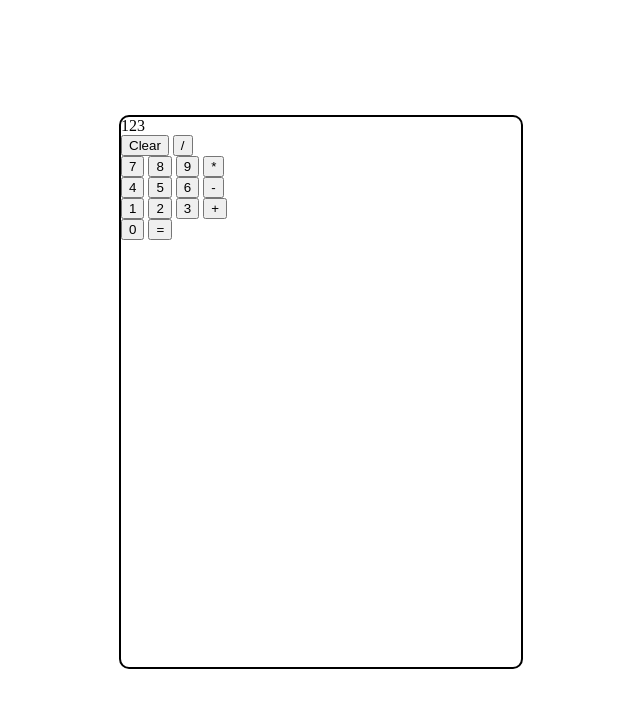
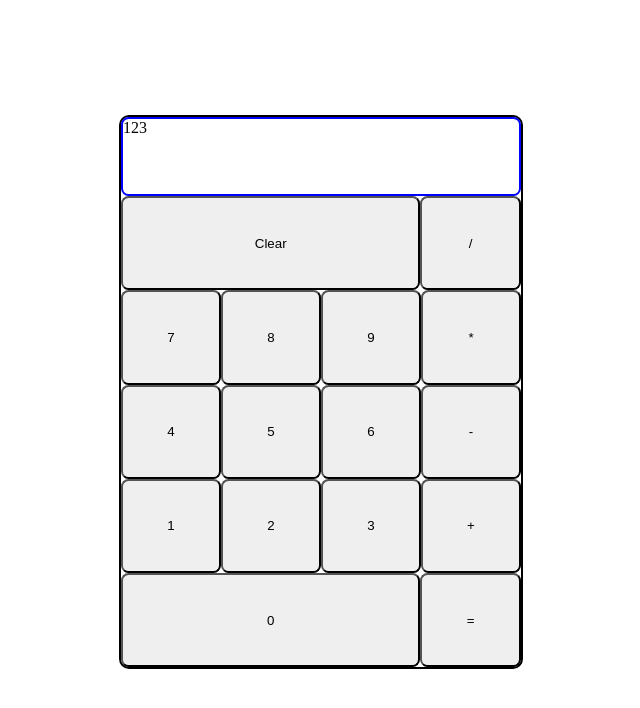
Before and after one commit to michaellehmann2/odin-calculator, a plain HTML site: page index.html in a window 1280 px wide. Shown: the whole page, without its empty margins (319-959 px from the left). Drawn offline with Linux system fonts and the light colour scheme.

Commit message:
Style calculator buttons

```diff
--- a/index.html
+++ b/index.html
@@ -9,30 +9,30 @@
     <body>
         <div class="calculator">
             <div class="display">123</div>
-            <div class="buttons">
-                <div class="clear-row">
+            <div class="button-rows">
+                <div class="row clear-row">
                     <button class="clear">Clear</button>
                     <button class="divide">/</button>
                 </div>
-                <div class="seven-row">
+                <div class="row seven-row">
                     <button class="seven">7</button>
                     <button class="eight">8</button>
                     <button class="nine">9</button>
                     <button class="multiply">*</button>
                 </div>
-                <div class="four-row">
+                <div class="row four-row">
                     <button class="four">4</button>
                     <button class="five">5</button>
                     <button class="six">6</button>
                     <button class="subtract">-</button>
                 </div>
-                <div class="one-row">
+                <div class="row one-row">
                     <button class="one">1</button>
                     <button class="two">2</button>
                     <button class="three">3</button>
                     <button class="add">+</button>
                 </div>
-                <div class="zero-row">
+                <div class="row zero-row">
                     <button class="zero">0</button>
                     <button class="equals">=</button>
                 </div>
--- a/style.css
+++ b/style.css
@@ -7,9 +7,40 @@ body {
     justify-content: center;
     align-items: center;
 }
+
 .calculator {
     height: 550px;
     width: 400px;
     border: 2px black solid;
     border-radius: 10px;
+    display: flex;
+    flex-direction: column;
+    justify-content: space-around;
 }
+
+.display {
+    border: 2px blue solid;
+    border-radius: 7.5px;
+    height: 75px;
+}
+
+.button-rows {
+    flex: 5;
+    display: flex;
+    flex-direction: column;
+    justify-content: space-around;
+}
+
+.row {
+    flex: 1;
+    display: flex;
+}
+
+button {
+    flex: 1;
+    border-radius: 7.5px;
+}
+
+.clear, .zero {
+    flex: 3.35;
+}
```
